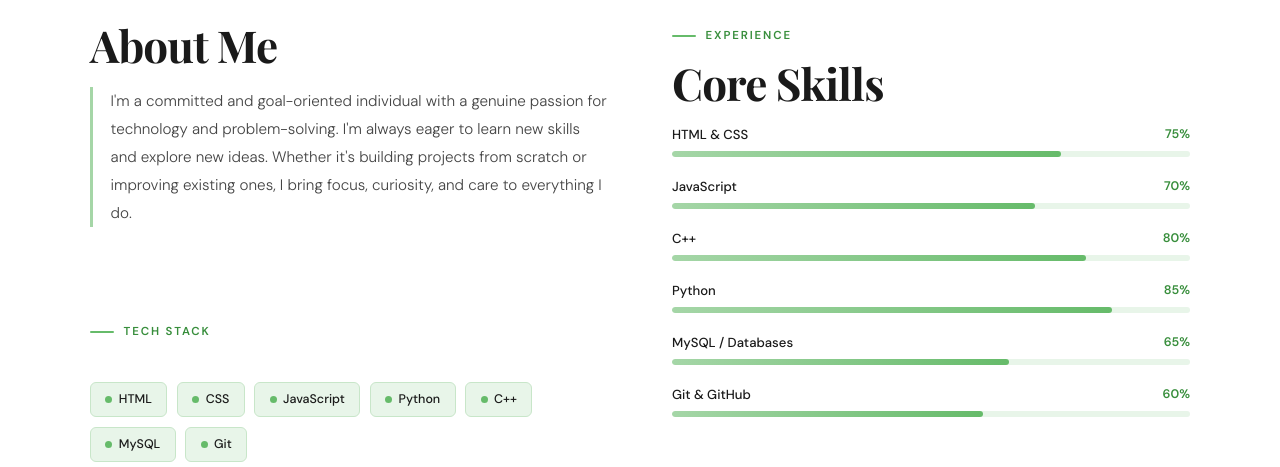
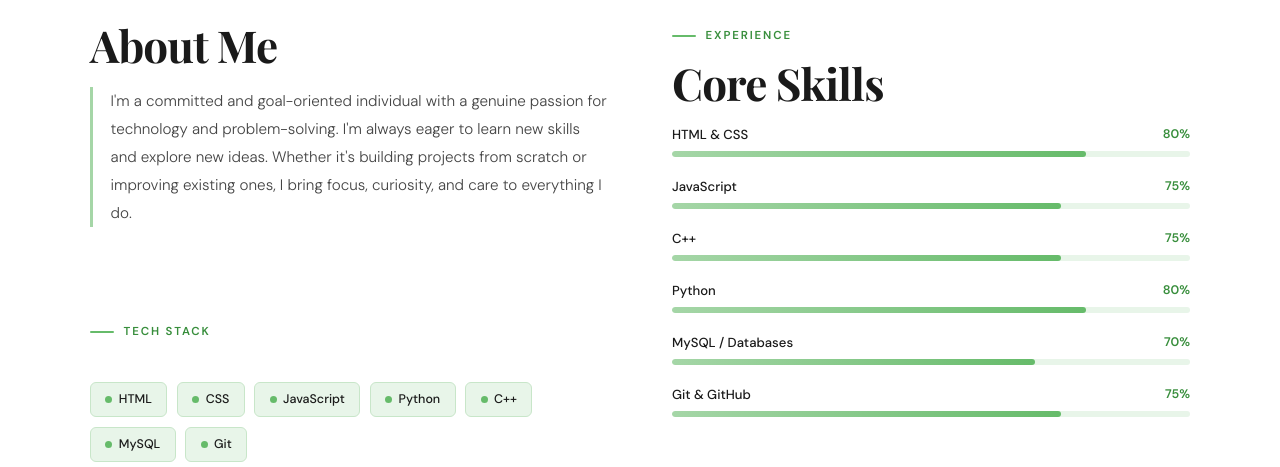
Before and after one commit to NasrinnAkter/Portfolio, a plain HTML site: page index.html in a window 1280 px wide. Shown: the part 840-1307 px from the top of the page. Drawn offline with nearby package versions, Linux system fonts and the light colour scheme.

Commit message:
Update skills section

```diff
--- a/index.html
+++ b/index.html
@@ -127,28 +127,28 @@
         <h2 class="font-display text-[clamp(1.75rem,3.5vw,2.75rem)] font-bold leading-[1.15] tracking-[-0.02em] text-ink mb-4">Core Skills</h2>
 
         <div class="mb-5">
-          <div class="flex justify-between mb-[0.4rem]"><span class="text-[0.82rem] font-medium text-ink">HTML & CSS</span><span class="text-[0.78rem] font-semibold text-green5">75%</span></div>
+          <div class="flex justify-between mb-[0.4rem]"><span class="text-[0.82rem] font-medium text-ink">HTML & CSS</span><span class="text-[0.78rem] font-semibold text-green5">80%</span></div>
+          <div class="h-1.5 bg-green1 rounded-[10px] overflow-hidden"><div class="skill-fill h-full bg-gradient-to-r from-green3 to-green4 rounded-[10px]" data-w="80"></div></div>
+        </div>
+        <div class="mb-5">
+          <div class="flex justify-between mb-[0.4rem]"><span class="text-[0.82rem] font-medium text-ink">JavaScript</span><span class="text-[0.78rem] font-semibold text-green5">75%</span></div>
           <div class="h-1.5 bg-green1 rounded-[10px] overflow-hidden"><div class="skill-fill h-full bg-gradient-to-r from-green3 to-green4 rounded-[10px]" data-w="75"></div></div>
         </div>
         <div class="mb-5">
-          <div class="flex justify-between mb-[0.4rem]"><span class="text-[0.82rem] font-medium text-ink">JavaScript</span><span class="text-[0.78rem] font-semibold text-green5">70%</span></div>
+          <div class="flex justify-between mb-[0.4rem]"><span class="text-[0.82rem] font-medium text-ink">C++</span><span class="text-[0.78rem] font-semibold text-green5">75%</span></div>
+          <div class="h-1.5 bg-green1 rounded-[10px] overflow-hidden"><div class="skill-fill h-full bg-gradient-to-r from-green3 to-green4 rounded-[10px]" data-w="75"></div></div>
+        </div>
+        <div class="mb-5">
+          <div class="flex justify-between mb-[0.4rem]"><span class="text-[0.82rem] font-medium text-ink">Python</span><span class="text-[0.78rem] font-semibold text-green5">80%</span></div>
+          <div class="h-1.5 bg-green1 rounded-[10px] overflow-hidden"><div class="skill-fill h-full bg-gradient-to-r from-green3 to-green4 rounded-[10px]" data-w="80"></div></div>
+        </div>
+        <div class="mb-5">
+          <div class="flex justify-between mb-[0.4rem]"><span class="text-[0.82rem] font-medium text-ink">MySQL / Databases</span><span class="text-[0.78rem] font-semibold text-green5">70%</span></div>
           <div class="h-1.5 bg-green1 rounded-[10px] overflow-hidden"><div class="skill-fill h-full bg-gradient-to-r from-green3 to-green4 rounded-[10px]" data-w="70"></div></div>
         </div>
         <div class="mb-5">
-          <div class="flex justify-between mb-[0.4rem]"><span class="text-[0.82rem] font-medium text-ink">C++</span><span class="text-[0.78rem] font-semibold text-green5">80%</span></div>
-          <div class="h-1.5 bg-green1 rounded-[10px] overflow-hidden"><div class="skill-fill h-full bg-gradient-to-r from-green3 to-green4 rounded-[10px]" data-w="80"></div></div>
-        </div>
-        <div class="mb-5">
-          <div class="flex justify-between mb-[0.4rem]"><span class="text-[0.82rem] font-medium text-ink">Python</span><span class="text-[0.78rem] font-semibold text-green5">85%</span></div>
-          <div class="h-1.5 bg-green1 rounded-[10px] overflow-hidden"><div class="skill-fill h-full bg-gradient-to-r from-green3 to-green4 rounded-[10px]" data-w="85"></div></div>
-        </div>
-        <div class="mb-5">
-          <div class="flex justify-between mb-[0.4rem]"><span class="text-[0.82rem] font-medium text-ink">MySQL / Databases</span><span class="text-[0.78rem] font-semibold text-green5">65%</span></div>
-          <div class="h-1.5 bg-green1 rounded-[10px] overflow-hidden"><div class="skill-fill h-full bg-gradient-to-r from-green3 to-green4 rounded-[10px]" data-w="65"></div></div>
-        </div>
-        <div class="mb-5">
-          <div class="flex justify-between mb-[0.4rem]"><span class="text-[0.82rem] font-medium text-ink">Git & GitHub</span><span class="text-[0.78rem] font-semibold text-green5">60%</span></div>
-          <div class="h-1.5 bg-green1 rounded-[10px] overflow-hidden"><div class="skill-fill h-full bg-gradient-to-r from-green3 to-green4 rounded-[10px]" data-w="60"></div></div>
+          <div class="flex justify-between mb-[0.4rem]"><span class="text-[0.82rem] font-medium text-ink">Git & GitHub</span><span class="text-[0.78rem] font-semibold text-green5">75%</span></div>
+          <div class="h-1.5 bg-green1 rounded-[10px] overflow-hidden"><div class="skill-fill h-full bg-gradient-to-r from-green3 to-green4 rounded-[10px]" data-w="75"></div></div>
         </div>
       </div>
 
```
